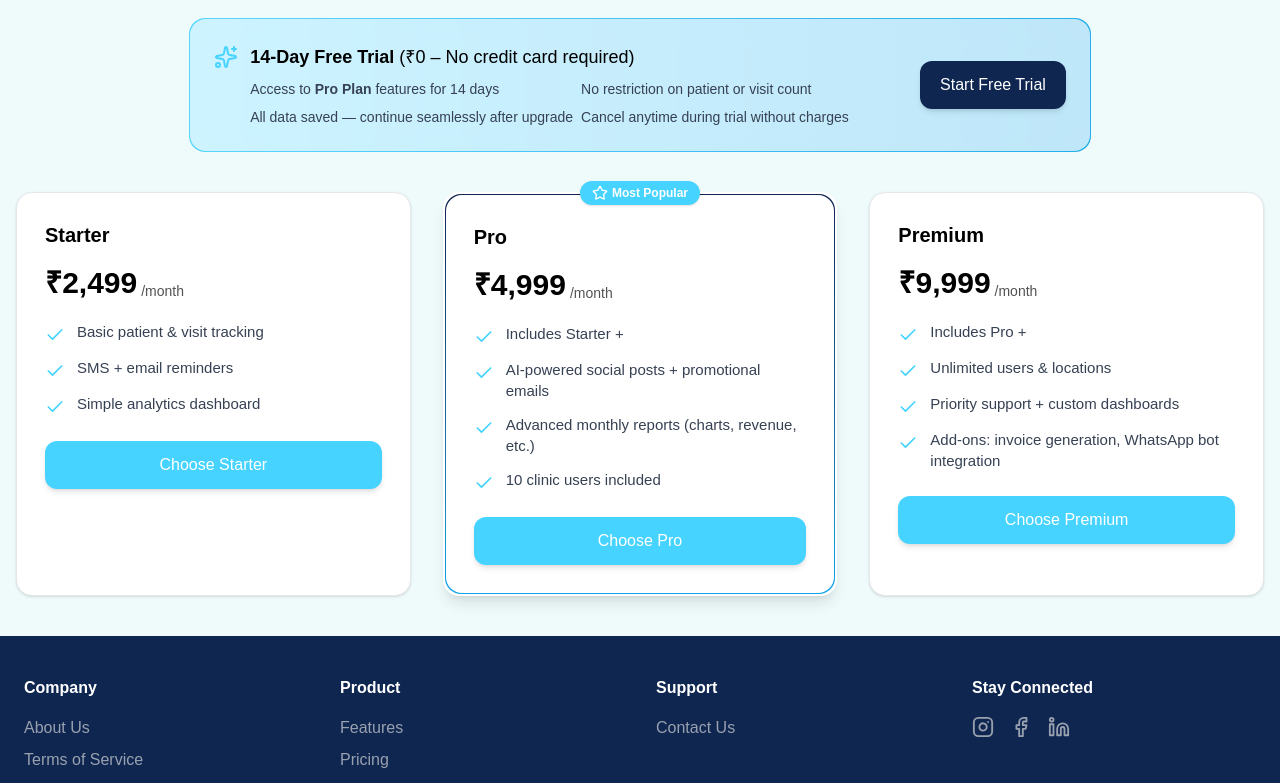
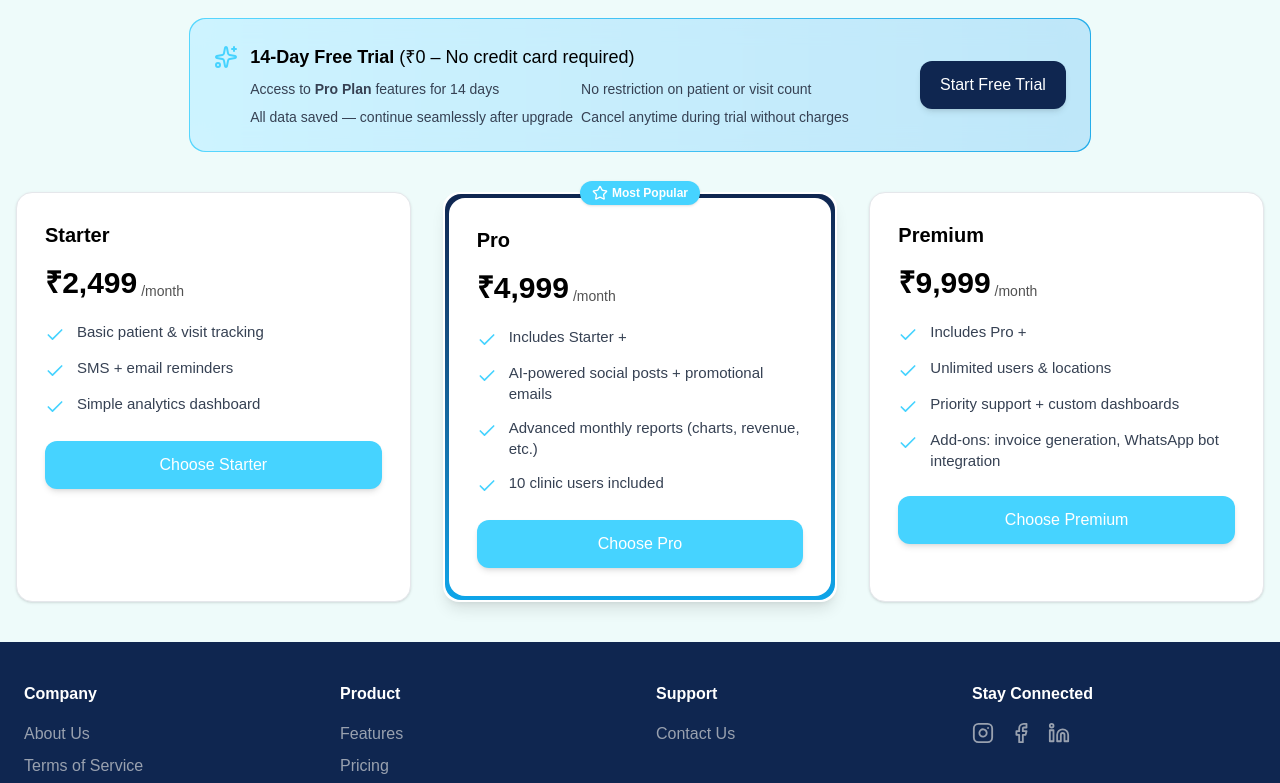
Before and after one commit to dikshajaggi/aiAssistant24, a React (Vite) app: page /pricing in a window 1280 px wide. Shown: the part 394-1177 px from the top of the page. Built offline with nearby package versions, Linux system fonts and the light colour scheme; a web font is replaced by a local one.

Commit message:
ui modifications

```diff
--- a/src/pages/Pricing.jsx
+++ b/src/pages/Pricing.jsx
@@ -127,7 +127,7 @@ const Pricing = () => {
               </span>
             </div>
             {/* Gradient border wrapper */}
-            <div className="rounded-2xl bg-gradient-to-b from-[#0F2650] to-[#0ea5e9] p-[1px]">
+            <div className="rounded-2xl bg-gradient-to-b from-[#0F2650] to-[#0ea5e9] p-[4px]">
               <div className="rounded-2xl bg-white p-6 md:p-7">
                 <div className="mb-4 flex items-center justify-between">
                   <h3 className="text-lg md:text-xl font-extrabold">Pro</h3>
@@ -209,7 +209,7 @@ const Pricing = () => {
               </span>
             </div>
             {/* Gradient border wrapper */}
-            <div className="rounded-2xl bg-gradient-to-b from-[#0F2650] to-[#0ea5e9] p-[1px]">
+            <div className="rounded-2xl bg-gradient-to-b from-[#0F2650] to-[#0ea5e9] p-[4px]">
               <div className="rounded-2xl bg-white p-6 md:p-7">
                 <div className="mb-4 flex items-center justify-between">
                   <h3 className="text-lg md:text-xl font-extrabold">Pro</h3>
```
